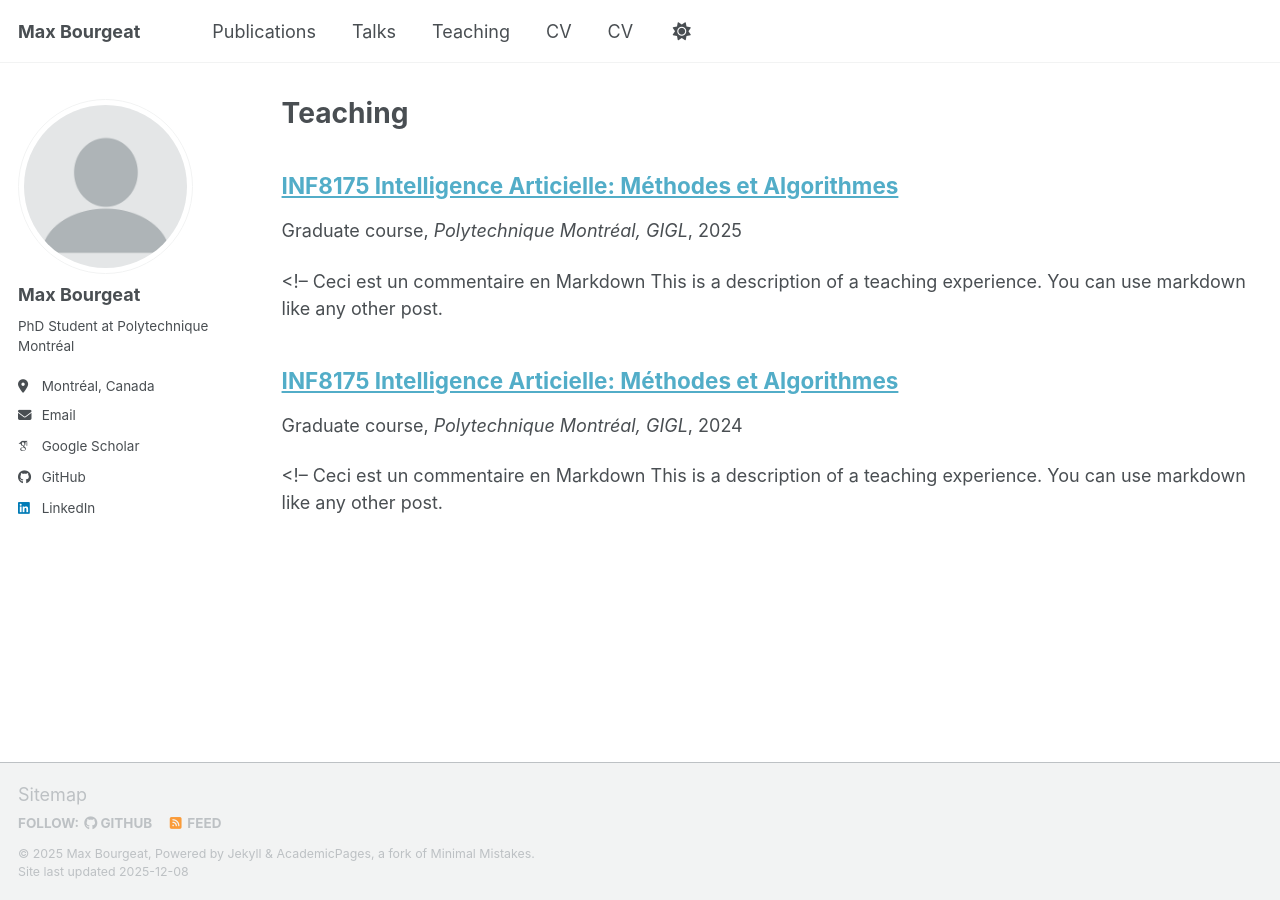
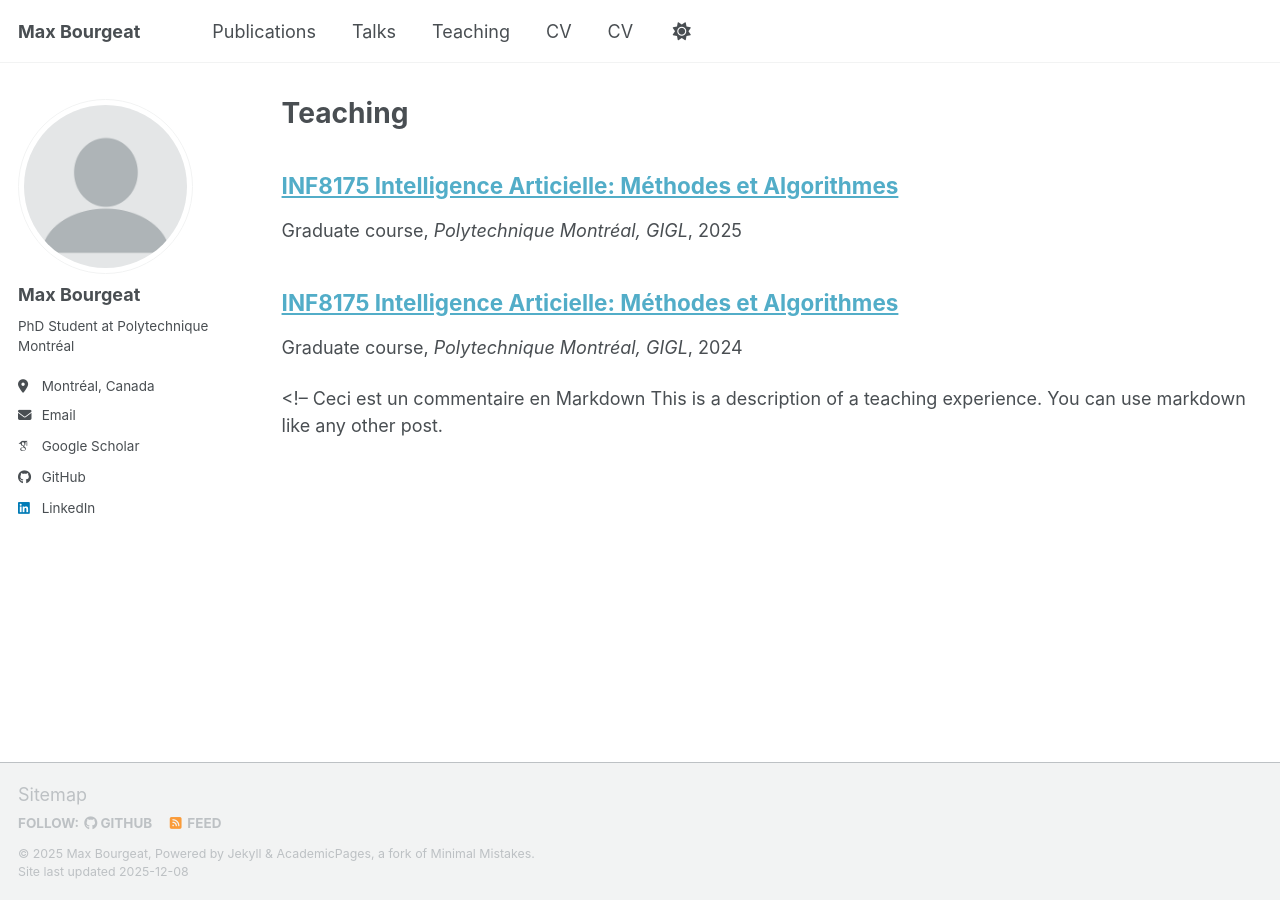
Before and after one commit to Max9294D/Max9294D.github.io, a Jekyll site: the page built from _pages/teaching.html, in a window 1280 px wide. Built offline with Jekyll 4.4.1, drawn with Linux system fonts in a browser that asks for light colours; some web fonts are replaced; a script bundle is joined from its source files by our own code; library files that are not in the unit come from our copies.

Commit message:
Clean up teaching file by removing comments
Removed commented-out Markdown content from teaching file.

```diff
--- a/_teaching/2025-teaching.md
+++ b/_teaching/2025-teaching.md
@@ -7,16 +7,3 @@
 date: 2025-09-01
 location: "Montréal, Canada"
 ---
-
-<!-- Ceci est un commentaire en Markdown
-This is a description of a teaching experience. You can use markdown like any other post.
-
-Heading 1
-======
-
-Heading 2
-======
-
-Heading 3
-======
- -->
```
